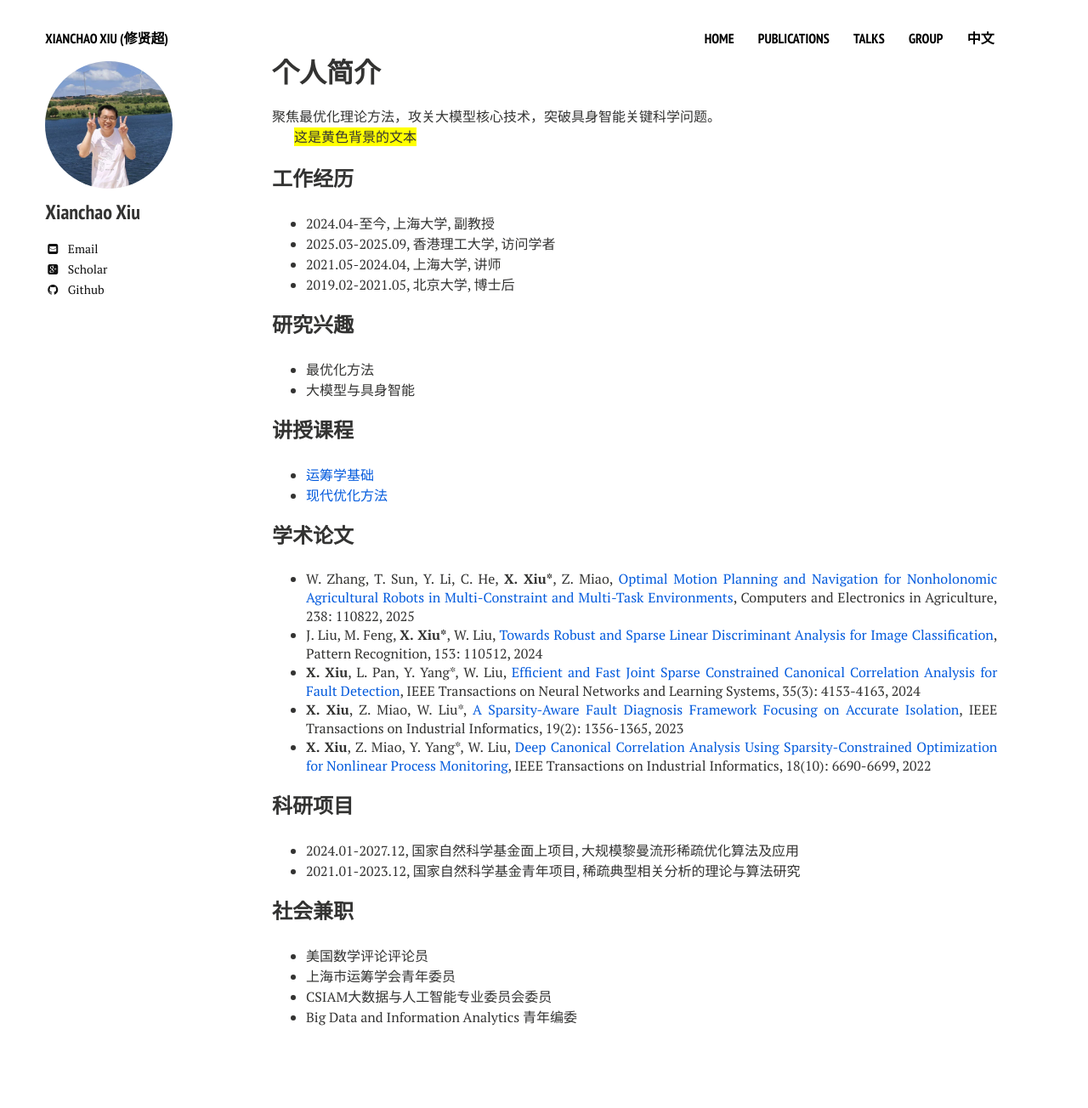
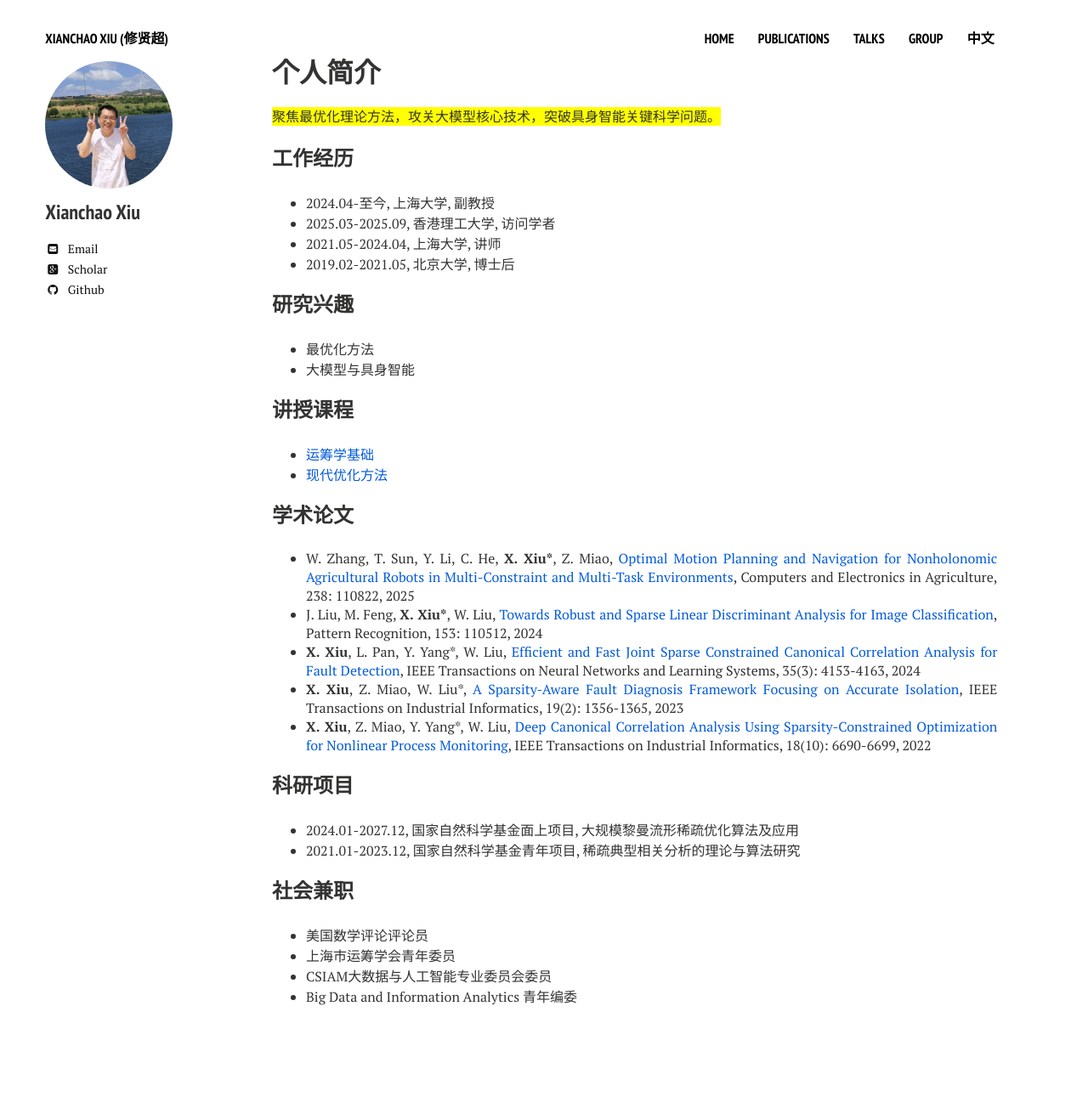
Before and after one commit to xianchaoxiu/xianchaoxiu.github.io, a Jekyll site: the page built from chinese/index.md, in a window 1280 px wide. Shown: the whole page at 85% size. Built offline with Jekyll 4.4.1, drawn with Linux system fonts in a browser that asks for light colours; nearby versions of some CDN libraries; after the commit the page ends 1280 px from its top, so only the background shows below that.

Commit message:
Update index.md

```diff
--- a/chinese/index.md
+++ b/chinese/index.md
@@ -7,9 +7,9 @@ comments: false
 share: false
 ---
 
-聚焦最优化理论方法，攻关大模型核心技术，突破具身智能关键科学问题。<br>
 
-<span style="background-color: yellow;">这是黄色背景的文本</span>
+<span style="background-color: yellow;">聚焦最优化理论方法，攻关大模型核心技术，突破具身智能关键科学问题。</span>
+
 
 ### 工作经历
 * 2024.04-至今, 上海大学, 副教授 <br>
```
